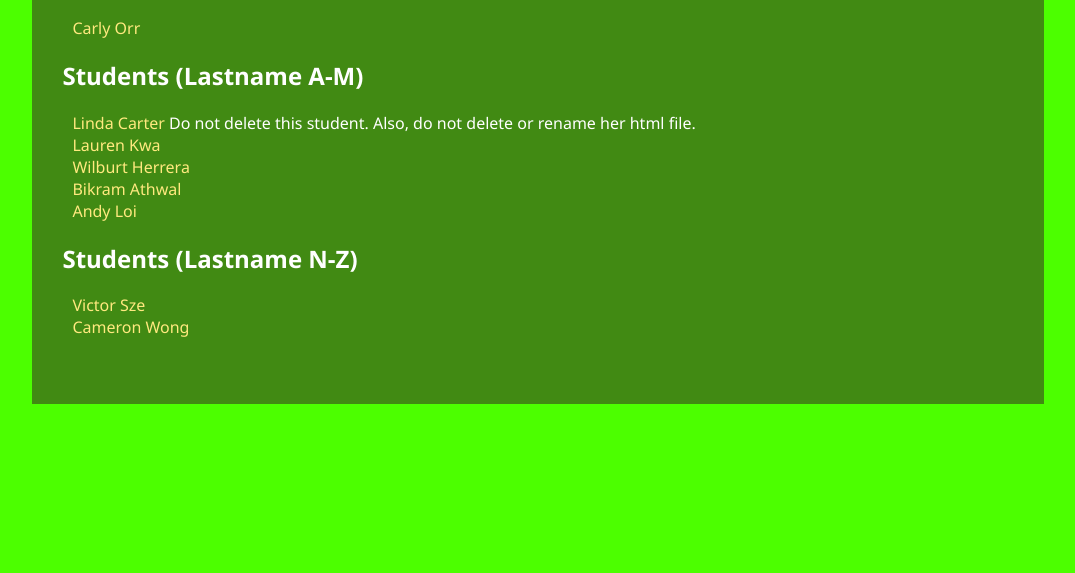
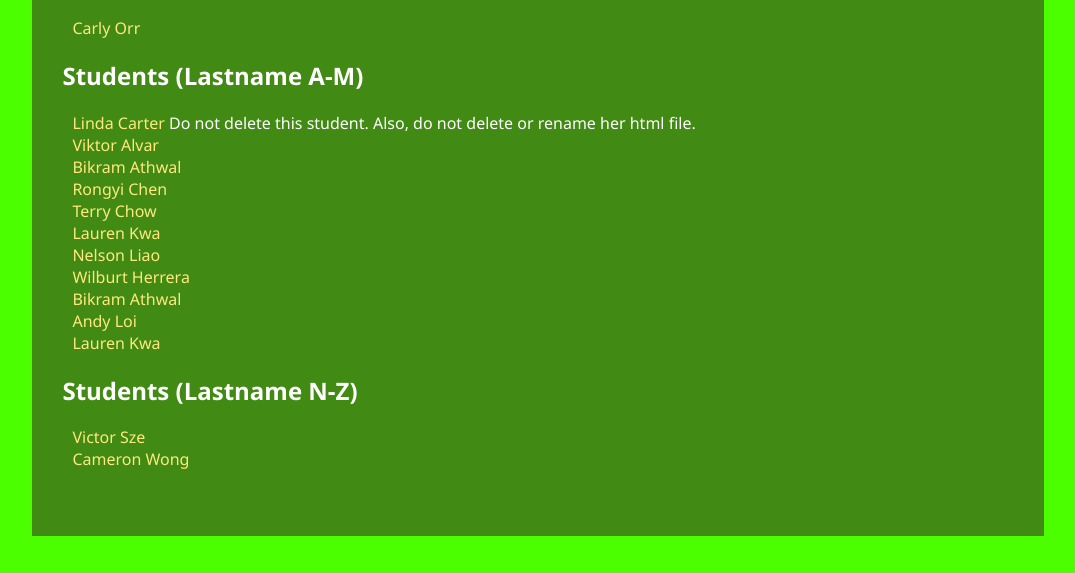
Before and after one commit to formidable255/blueberry, a plain HTML site: page Index.html in a window 1280 px wide. Shown: the part 227-800 px from the top of the page, without its empty margins (102-1177 px from the left). Drawn offline with Linux system fonts and the light colour scheme.

Commit message:
merged file

```diff
--- a/Index.html
+++ b/Index.html
@@ -22,10 +22,16 @@
         <h2>Students  (Lastname A-M)</h2>
         <ul>
             <li><a href="LindaCarter.html">Linda Carter</a> Do not delete this student. Also, do not delete or rename her html file.</li>
+			<li><a href="ViktorAlvar.html" target="_blank">Viktor Alvar</a></li>
+			<li><a href="BikramAthwal.html" target="_blank">Bikram Athwal</a></li>
+            <li><a href="RongyiChen.html">Rongyi Chen</a></li>
+			<li><a href="TerryChow.html">Terry Chow</a></li>
             <li><a href="LaurenKwa.html" target="_blank">Lauren Kwa</a></li>
-	    <li><a href="WilburtHerrera.html" target="_blank">Wilburt Herrera</a></li>
+            <li><a href="NelsonLiao.html" target="_blank">Nelson Liao</a></li>
+			<li><a href="WilburtHerrera.html" target="_blank">Wilburt Herrera</a></li>
             <li><a href="BikramAthwal.html" target="_blank">Bikram Athwal</a></li>
 			<li><a href="AndyLoi.html" target="_blank">Andy Loi</a></li>
+			<li><a href="LaurenKwa.html" target="_blank">Lauren Kwa</a></li>
         </ul>
 
         <h2>Students (Lastname N-Z)</h2>
--- /dev/null
+++ b/Style/Style_JayUrRehman.css
@@ -0,0 +1,56 @@
+body {
+	font-family: Segoe UI, arial, sans-serif;
+	background-color: #F8B195;
+	color: #ffffff;
+}
+
+img.person {
+    width: 120px;
+    float:  left;
+    padding-left:  30px;
+    padding-right:  30px;
+}
+
+div#bio {
+    width:  80%;
+    padding-left:  30px;
+}
+
+div#logo {
+    padding: 15px;
+    margin: 20px auto 0px auto;
+    text-align: center;
+}
+
+div#container {
+	background-color: #355C7D;
+	min-width:850px;
+	margin-left: auto;
+	margin-right: auto;
+	min-height: 300px;
+	margin: 0 auto -4em;
+	clear: both;
+	margin-left: auto;
+	margin-right: auto;
+	width: 80%;
+    padding-bottom: 50px;
+}
+
+h1, h2, div>a {
+    padding-left:  30px;
+}
+
+ul>li {
+    list-style-type: none;
+}
+
+a {
+    text-decoration: none;
+    color:  #FFE97F;
+    outline:  none;
+}
+
+img {border:  0;}
+
+
+a img {outline:  none;}
--- /dev/null
+++ b/Style/Style_RongyiChen.css
@@ -0,0 +1,49 @@
+body {
+	font-family: Segoe UI, arial, sans-serif;
+	background-color: #ffcc99;
+	color: #ffffff;
+}
+
+img.person {
+    width: 200px;
+    border-radius: 5px;
+}
+
+div#logo {
+    padding: 15px;
+    margin: 20px auto 0px auto;
+    text-align: center;
+}
+
+div#container {
+    background-color: #0781D3;
+    text-align: center;
+	min-width:850px;
+	margin-left: auto;
+	margin-right: auto;
+	min-height: 300px;
+	margin: 0 auto -4em;
+	clear: both;
+	margin-left: auto;
+	margin-right: auto;
+	width: 80%;
+    padding-bottom: 50px;
+}
+
+h1, h2, div>a {
+    padding-left:  30px;
+}
+
+ul>li {
+    list-style-type: none;
+}
+
+a {
+    text-decoration: none;
+    color:  #FFE97F;
+    outline:  none;
+}
+
+img {border:  0;}
+
+a img {outline:  none;}
--- /dev/null
+++ b/Style/Style_ViktorAlvar.css
@@ -0,0 +1,59 @@
+body {
+	font-family: Segoe UI, arial, sans-serif;
+	background-color: #E95A5A;
+	color: #ffffff;
+}
+
+img.person {
+    display: block;
+    margin: auto;
+    width: 200px;
+}
+
+div#bio {
+    margin: auto;
+    text-align: center;
+    width:  80%;
+}
+
+div#logo {
+    padding: 15px;
+    margin: 20px auto 0px auto;
+    text-align: center;
+}
+
+div#container {
+	background-color: #610404;
+	min-width:850px;
+	margin-left: auto;
+	margin-right: auto;
+	min-height: 300px;
+	margin: 0 auto -4em;
+	clear: both;
+	margin-left: auto;
+	margin-right: auto;
+	width: 80%;
+    padding-bottom: 50px;
+}
+
+h1 {
+    text-align: center;
+}
+
+h1, h2, div>a {
+    padding-left:  30px;
+}
+
+ul>li {
+    list-style-type: none;
+}
+
+a {
+    text-decoration: none;
+    color:  #FFE97F;
+    outline:  none;
+}
+
+img {border:  0;}
+
+a img {outline:  none;}
--- /dev/null
+++ b/Style/Styles_TerryChow.css
@@ -0,0 +1,55 @@
+body {
+	font-family: "Comic Sans MS", cursive, sans-serif;
+	background-color: #cccccc;
+	color: #ffffff;
+}
+
+img.person {
+    width: 120px;
+    float:  left;
+    padding-left:  30px;
+    padding-right:  30px;
+}
+
+div#bio {
+    width:  80%;
+    padding-left:  30px;
+}
+
+div#logo {
+    padding: 15px;
+    margin: 20px auto 0px auto;
+    text-align: center;
+}
+
+div#container {
+	background-color: #418a13;
+	min-width:850px;
+	margin-left: auto;
+	margin-right: auto;
+	min-height: 300px;
+	margin: 0 auto -4em;
+	clear: both;
+	margin-left: auto;
+	margin-right: auto;
+	width: 80%;
+    padding-bottom: 50px;
+}
+
+h1, h2, div>a {
+    padding-left:  30px;
+}
+
+ul>li {
+    list-style-type: none;
+}
+
+a {
+    text-decoration: none;
+    color:  #FFE97F;
+    outline:  none;
+}
+
+img {border:  0;}
+
+a img {outline:  none;}
```
Also changed, not shown: JayUrRehman.html (added, +27 -0 lines), RongyiChen.html (added, +28 -0 lines), TerryChow.html (added, +23 -0 lines), ViktorAlvar.html (added, +24 -0 lines), Images/RongyiChen.jpg (added), Images/RuizeMa.jpg (added), Images/TerryChow.png (added), Images/ViktorAlvar.jpg (added), 1 other file.
